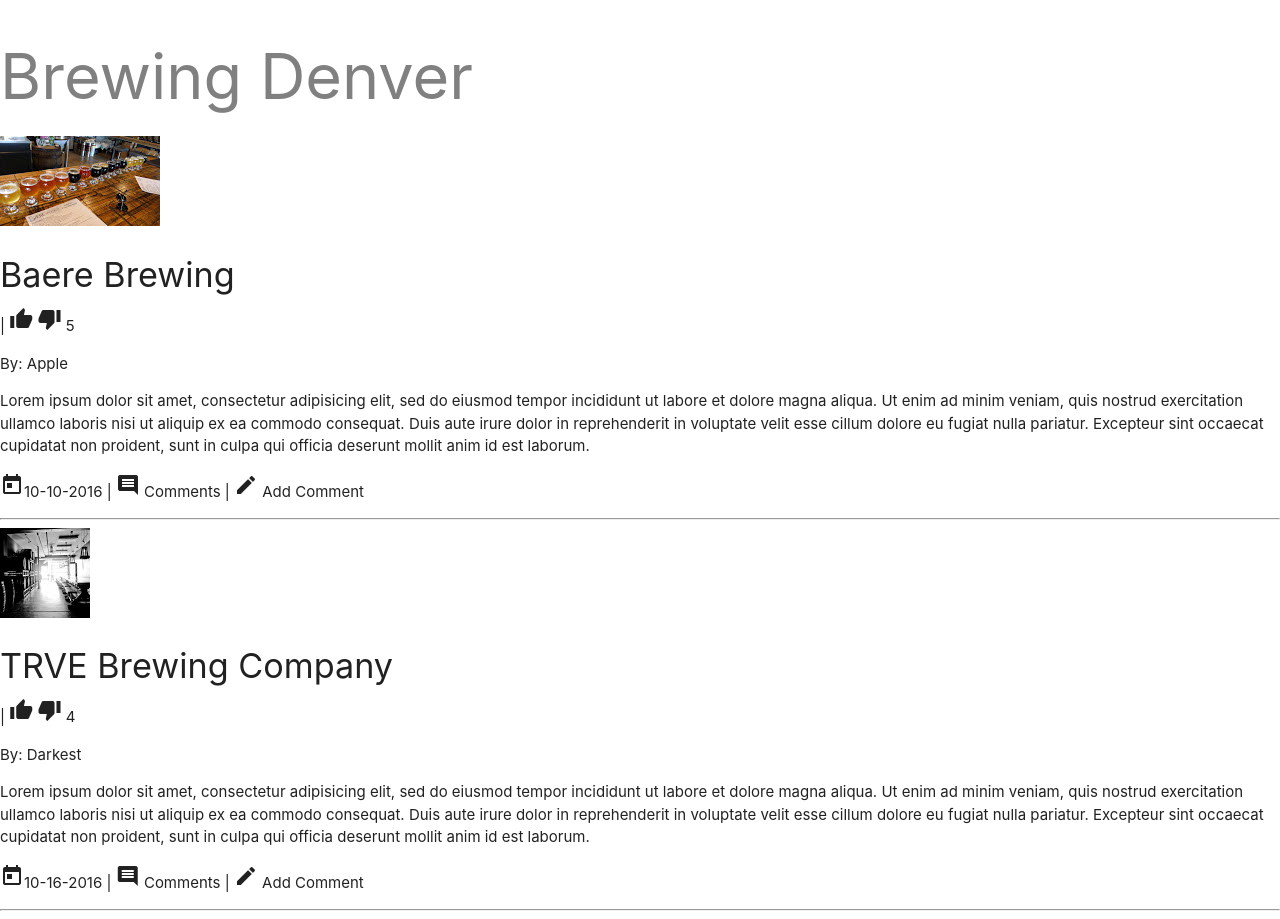
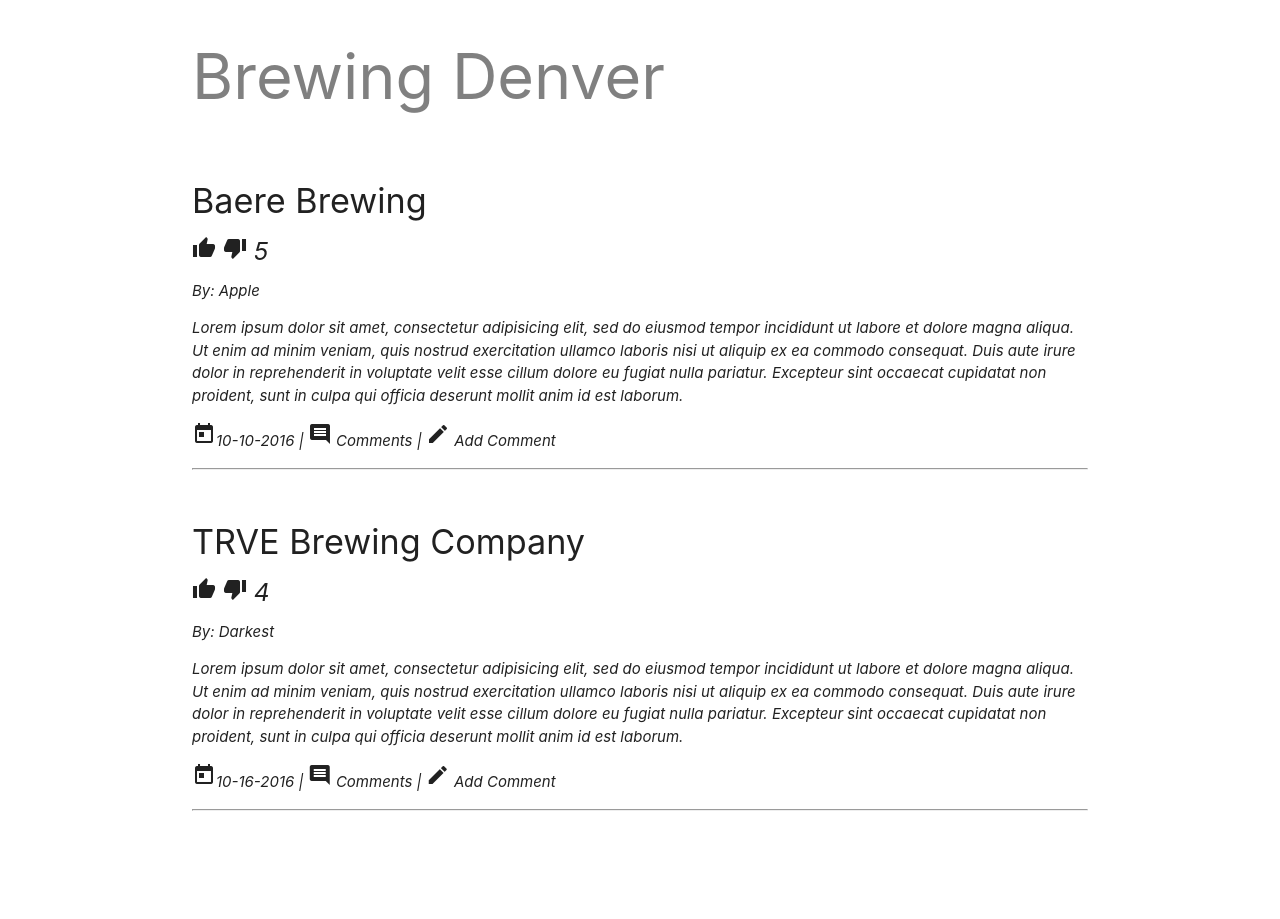
Before and after one commit to okabe-san/Angular_Reddit_Clone, a plain HTML site: page index.html in a window 1280 px wide. After the commit the page ends 818 px from the top, so only its background shows below. Drawn offline with nearby package versions, Linux system fonts and the light colour scheme.

Commit message:
add rating plus/minus function

```diff
--- /dev/null
+++ b/controllers/rating.js
@@ -0,0 +1,15 @@
+(function () {
+  'use strict';
+
+  var app = angular.module('RedditCloneApp')
+    .controller('RatingController', RatingController);
+
+  function RatingController ($rootScope) {
+    this.pulus = (item) => {
+      item.rating++;
+    };
+    this.minus = (item) => {
+      item.rating--;
+    }
+  }
+})()
--- a/index.html
+++ b/index.html
@@ -8,6 +8,7 @@
     <link rel="stylesheet" href="./style.css">
   </head>
 
+  <body class="container">
     <header>
       <h1>
         Brewing Denver
@@ -17,11 +18,15 @@
     <main>
       <section ng-controller="CreateContentController">
         <div ng-repeat="item in brewingArr">
-        <img src="./images/{{item.image}}">
-        <h4>{{item.title}}</h4> |
-        <i class="material-icons">thumb_up</i>
-        <i class="material-icons">thumb_down</i>
-        {{item.rating}}</p>
+          <img src="">
+          <h4>{{item.title}}</h4>
+          <h5><i ng-controller="RatingController as RatingController">
+            <i class="material-icons icon-pointer" ng-click="RatingController.pulus(item)">thumb_up</i>
+          </i>
+          <i ng-controller="RatingController as RatingController">
+            <i class="material-icons icon-pointer" ng-click="RatingController.minus(item)">thumb_down</i>
+          </a>
+          {{item.rating}}</h5>
           <p>By: {{item.author}}</p>
           <p>{{item.description}}</p>
           <p><i class="material-icons">today</i>{{item.date}} |
@@ -32,13 +37,13 @@
       </section>
     </main>
 
-  <body>
-
     <script src="https://ajax.googleapis.com/ajax/libs/jquery/2.1.4/jquery.min.js"></script>
     <script src="https://cdnjs.cloudflare.com/ajax/libs/materialize/0.97.7/js/materialize.min.js"></script>
     <script src="https://cdnjs.cloudflare.com/ajax/libs/angular.js/1.5.5/angular.min.js"></script>
     <script src="./app.js"></script>
     <script src="./controllers/create.content.js"></script>
+    <script src="./controllers/rating.js"></script>
+
 
   </body>
 </html>
--- a/style.css
+++ b/style.css
@@ -1,3 +1,7 @@
 h1 {
   color: gray;
 }
+
+.icon-pointer {
+  cursor: pointer;
+}
```
Lines whose indentation alone changed are shown as unchanged.
